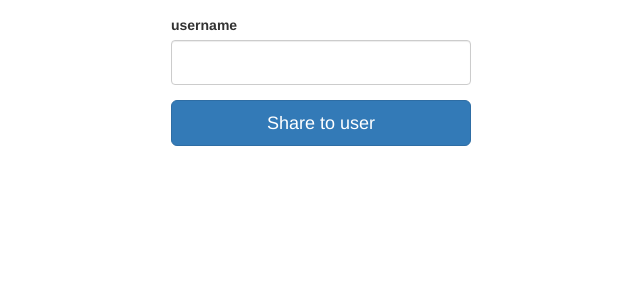
After one commit to zakrzewskib/notes-manager, a Flask app: page /share/1 in a window 1280 px wide. The commit adds this page. Shown: the top 300 px of the page, without its empty margins (319-959 px from the left). Run offline with Flask 2, Linux system fonts and the light colour scheme; a user stored in the database is signed in; data comes from the database, SQL or seed files in the repository; both versions use the stored data as it was after the commit; some libraries are stand-ins or nearby versions.

Commit message:
Sharing notes with one user

```diff
--- a/app.py
+++ b/app.py
@@ -4,7 +4,7 @@ from flask_bootstrap import Bootstrap
 from flask_sqlalchemy import SQLAlchemy
 from flask_login import LoginManager, UserMixin, login_user, login_required, logout_user, current_user
 
-from utilities.forms import RegisterForm, LoginForm, EncryptForm, NoteForm
+from utilities.forms import RegisterForm, LoginForm, EncryptForm, NoteForm, ShareForm
 from utilities.keys import generateSecretKey
 from utilities.hashing import checkIfHashedPasswordIsCorrect, hashPassword
 from utilities.entropy import calculateEntropy, printHowStrongIsYourPassword
@@ -35,6 +35,7 @@ class Note(db.Model):
 	password = db.Column(db.String())
 	isEncrypted = db.Column(db.Boolean())
 	isPublic = db.Column(db.Boolean())
+	sharedToUser = db.Column(db.String())
 
 @login_manager.user_loader
 def load_user(user_id):
@@ -51,7 +52,8 @@ def logout():
 def index():
 		notes = current_user.notes
 		publicNotes = Note.query.filter_by(isPublic=True) # and user_id!=current_user.get_id()
-		return render_template('index.html', notes=notes, name=current_user.username, publicNotes=publicNotes)
+		sharedNotes = Note.query.filter_by(sharedToUser=current_user.username)
+		return render_template('index.html', notes=notes, name=current_user.username, publicNotes=publicNotes, sharedNotes=sharedNotes)
 
 @app.route('/signup', methods=['GET', 'POST'])
 def signup():
@@ -159,5 +161,26 @@ def makePublic(id):
 
 		return redirect(url_for('index'))
 
+@app.route('/share/<id>', methods=['GET', 'POST'])
+@login_required
+def share(id):
+		note = current_user.notes.filter_by(id=id).first()
+		if note == None:
+		 		return '<h1>This note does not belong to you!</h1>'
+		if note.isEncrypted == 1:
+			return '<h1>This note is encrypted, You cannot share it </h1>'
+
+		form = ShareForm()
+		if form.validate_on_submit():
+			user = User.query.filter_by(username=form.username.data).first()
+			if user != None:
+				note.sharedToUser = form.username.data
+				db.session.commit()
+				return redirect(url_for('index'))
+			return '<h1>User with that name does not exist!</h1>'
+
+
+		return render_template('share.html', form=form, note=note)
+
 if __name__ == "__main__":
 		app.run(debug=True)
--- /dev/null
+++ b/templates/share.html
@@ -0,0 +1,9 @@
+{% extends "bootstrap/base.html" %} {% import "bootstrap/wtf.html" as wtf %} {% block title %} Login {% endblock %} {% block styles %} {{super()}}
+<link rel="stylesheet" href="{{url_for('.static', filename='sign-form.css')}}"> {% endblock %} {% block content %}
+<div class="container">
+    <form class="form" method="POST" action="/share/{{note.id}}">
+        {{ form.hidden_tag() }} {{ wtf.form_field(form.username) }}
+        <button class="btn btn-lg btn-primary btn-block" type="submit">Share to user</button>
+    </form>
+</div>
+{% endblock %}
--- a/utilities/forms.py
+++ b/utilities/forms.py
@@ -1,5 +1,5 @@
 from flask_wtf import FlaskForm
-from wtforms import StringField, PasswordField, BooleanField
+from wtforms import StringField, PasswordField, BooleanField, SelectMultipleField
 from wtforms.widgets import TextArea
 from wtforms.validators import InputRequired, Email, Length
 
@@ -17,3 +17,6 @@ class EncryptForm(FlaskForm):
 
 class NoteForm(FlaskForm):
 	content = StringField("content", validators=[InputRequired()], widget=TextArea())
+
+class ShareForm(FlaskForm):
+	username = StringField("username", validators=[InputRequired()])
```
Also changed, not shown: templates/index.html (+18 -0 lines), database.db.
